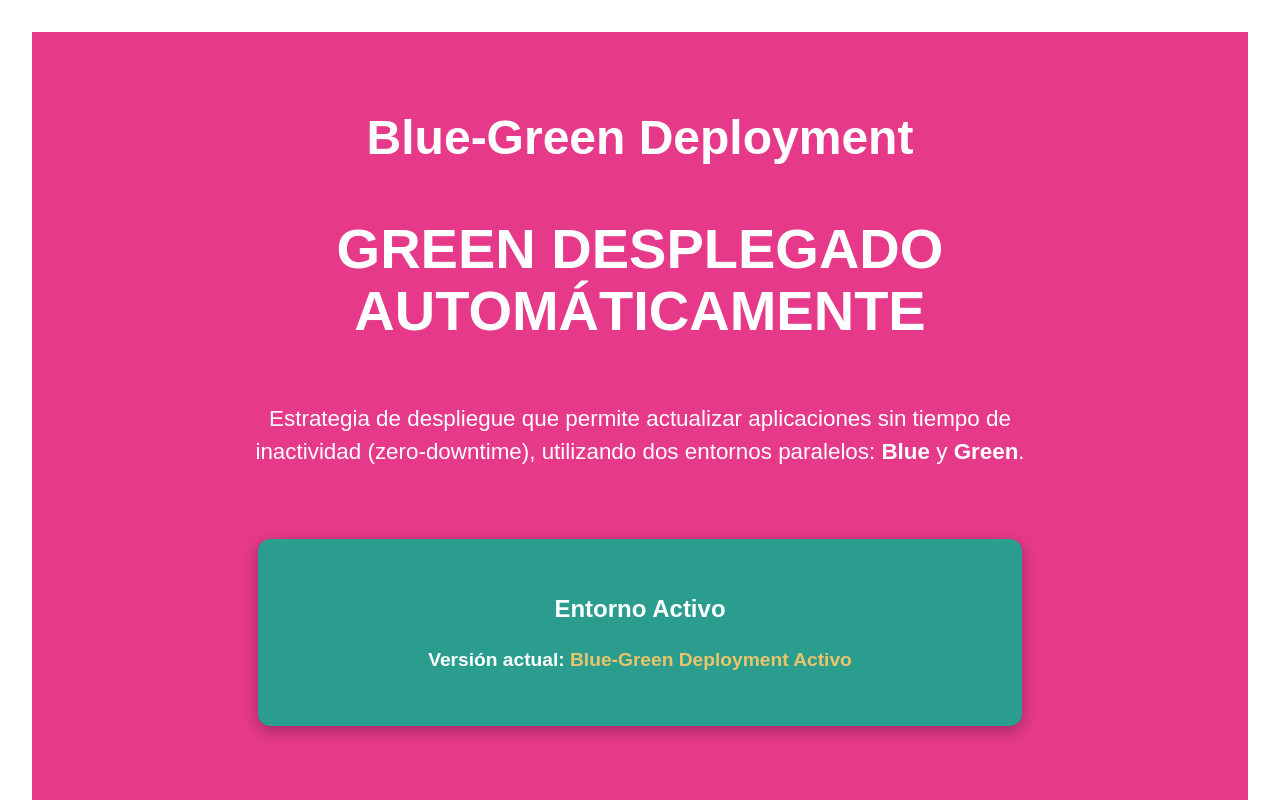
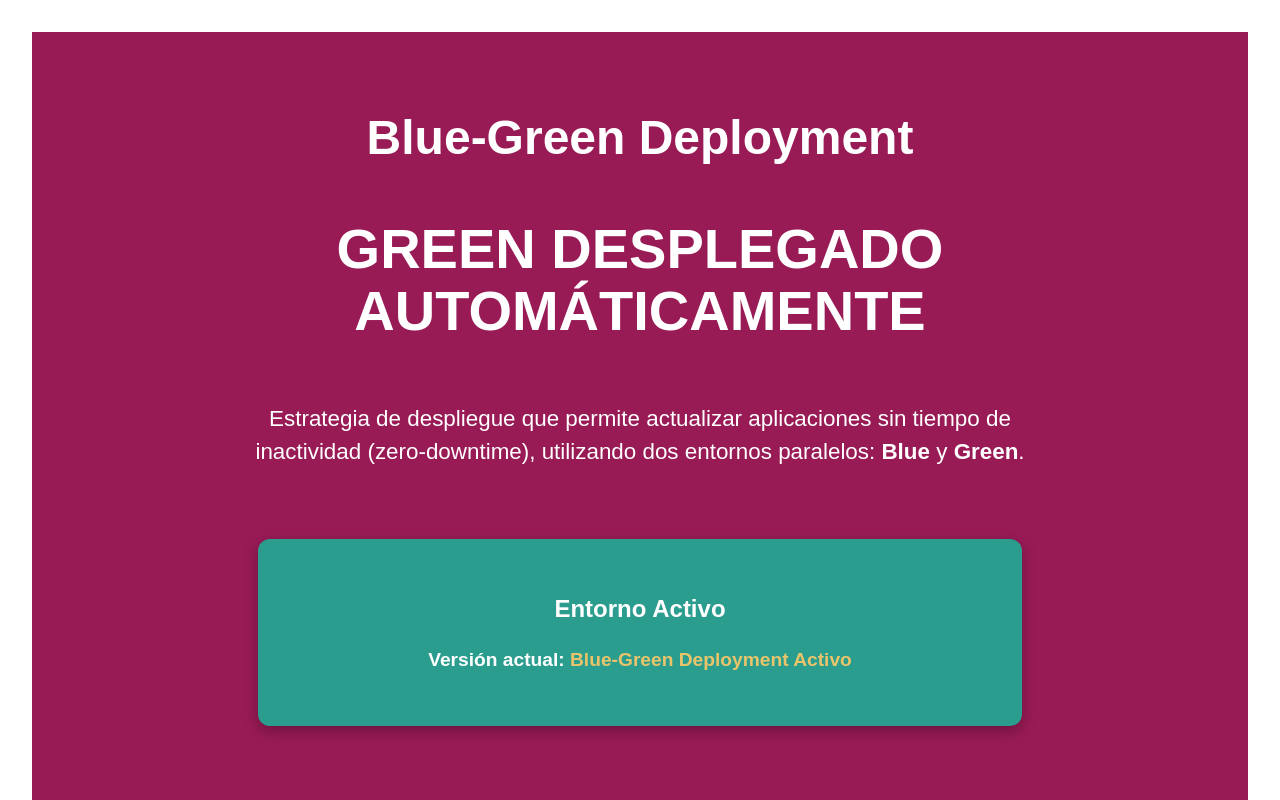
Before and after one commit to Valeria-Miguel/blue-green, a React (Vite) app: page / in a window 1280 px wide. Shown: the top 800 px of the page. Built offline with nearby package versions, Linux system fonts and the light colour scheme.

Commit message:
prueba final: fondo rosa fuerte

```diff
--- a/src/App.jsx
+++ b/src/App.jsx
@@ -7,7 +7,7 @@ function App() {
   return (
     <div style={{
       minHeight: "100vh",
-      background: "#e6398aff",
+      background: "#991b56ff",
       padding: "3rem",
       color: "white",
       fontFamily: "Arial",
```
Also changed, not shown: 1 other file (tests, documents, lock files or other folders).
